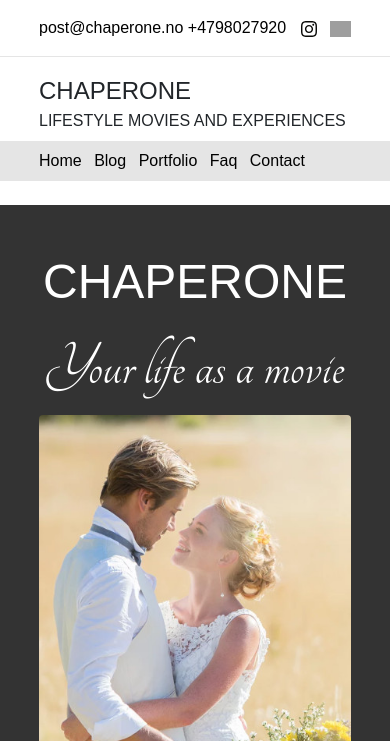
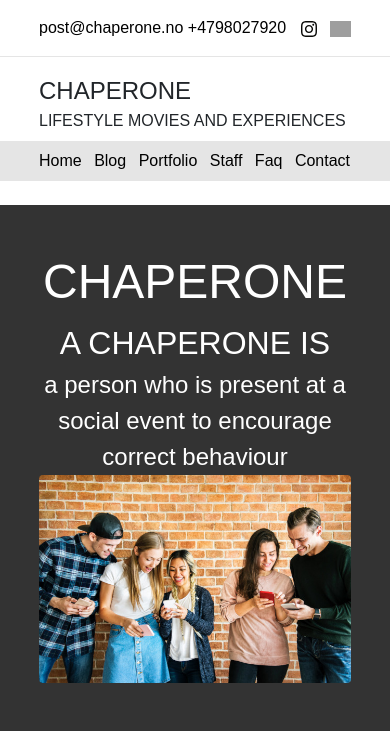
Before and after one commit to chaperonefilm/www_chaperonefilm_com, a Jekyll site: the page built from index.html, in a window 390 px wide. Shown: the top 741 px of the page. Built offline with Jekyll 4.4.1, drawn with Linux system fonts in a browser that asks for light colours; some web fonts are replaced; grey boxes are pictures that could not be loaded.

Commit message:
Staff and new fp pic

```diff
--- a/_config.yml
+++ b/_config.yml
@@ -3,3 +3,4 @@ collections:
         output: true
         permalink: /posts/:name
     portfolio:
+    employees:
--- a/_layouts/default.html
+++ b/_layouts/default.html
@@ -8,7 +8,7 @@
         <link rel="stylesheet" href="https://stackpath.bootstrapcdn.com/bootstrap/4.3.1/css/bootstrap.min.css" integrity="sha384-ggOyR0iXCbMQv3Xipma34MD+dH/1fQ784/j6cY/iJTQUOhcWr7x9JvoRxT2MZw1T" crossorigin="anonymous">
         <link href="https://fonts.googleapis.com/css?family=Tangerine&display=swap" rel="stylesheet">
         <link href="https://fonts.googleapis.com/css?family=Muli&display=swap" rel="stylesheet">
-        <link href="/main.css?v=22" rel="stylesheet">
+        <link href="/main.css?v=23" rel="stylesheet">
     </head>
     <body>
         <div class="container-fluid column" style="margin-top: 1rem;">
@@ -34,6 +34,7 @@
                     <a href="/">Home</a>
                     <a href="/blog">Blog</a>
                     <a href="/portfolio">Portfolio</a>
+                    <a href="/staff">Staff</a>
                     <a href="/faq">Faq</a>
                     <a href="/contact">Contact</a>
                 </div>
@@ -44,6 +45,7 @@
             <a href="/">Home</a>
             <a href="/blog">Blog</a>
             <a href="/portfolio">Portfolio</a>
+            <a href="/staff">Staff</a>
             <a href="/faq">Faq</a>
             <a href="/contact">Contact</a>
         </div>
--- a/index.html
+++ b/index.html
@@ -5,15 +5,21 @@ title: Home
 
 <div class="inverse-section container-fluid column content">
     <div class="row" style="align-items: center; text-align: center;">
-        <div class="col-sm-8">
+        <div class="col-sm-7">
             <h1>CHAPERONE</h1>
-            <span style="font-size: 4rem;" class="callout-text">Your life as a movie</span>
+            <div style="font-size: 2rem;">
+                A CHAPERONE IS
+            </div>
+            <div style="font-size: 1.5rem;">
+                a person who is present at a social event to
+                encourage correct behaviour
+            </div>
         </div>
-        <div class="col-sm-4">
+        <div class="col-sm-5">
             <img style="width: 100%;"
-                alt="Bride and groom on beach"
+                alt="Happy people"
                 class="img-fluid rounded"
-                src="/assets/frontpage.jpg"/>
+                src="/assets/happy_people.jpg"/>
         </div>
     </div>
 </div>
--- a/main.css
+++ b/main.css
@@ -40,7 +40,7 @@ div.section-header h1 {
 .grey-section {
     background-color: #e5e5e5;
 }
-@media (min-width: 1000px) {
+@media (min-width: 1100px) {
     div.inverse-section h1 {
         font-size: 4rem;
     }
@@ -49,7 +49,7 @@ div.section-header h1 {
         padding-right: 20%;
     }
 }
-@media (min-width: 1250px) {
+@media (min-width: 1350px) {
     div.inverse-section h1 {
         font-size: 5rem;
     }
```
Also changed, not shown: staff/index.html (added, +22 -0 lines), assets/happy_people.jpg (added), assets/staff/ari.jpg (added), assets/staff/ari.png (added), assets/staff/haavard.png (added), assets/staff/sarah.jpg (added), 3 other files.
